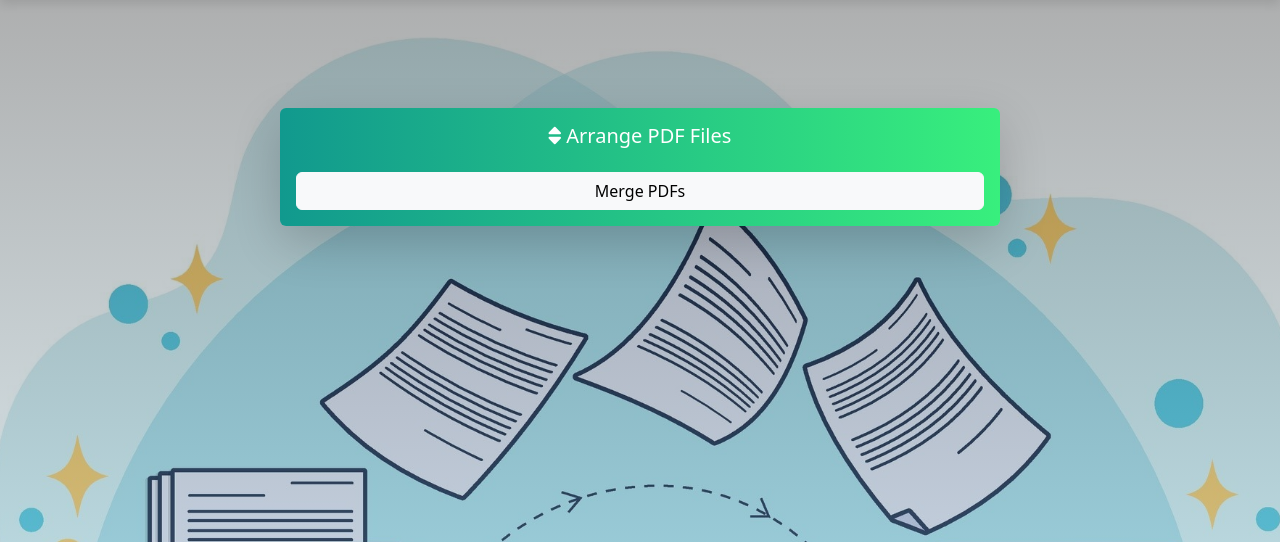
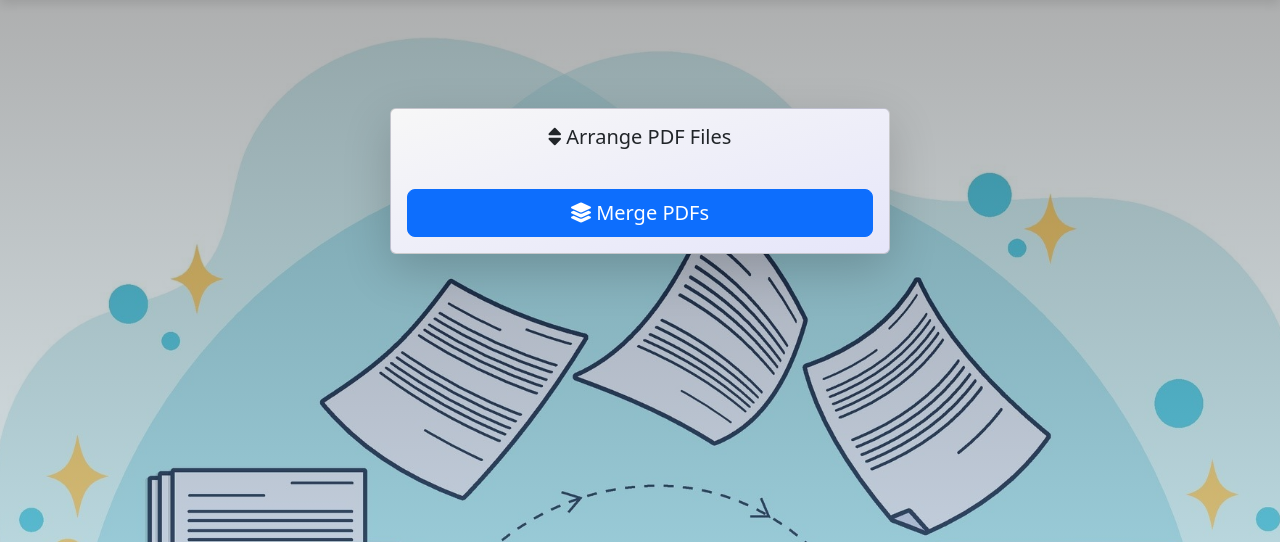
Before and after one commit to GayatriPisya/WordToPDF_PDFToWord, a Flask app: page /arrange in a window 1280 px wide. Shown: the part 56-598 px from the top of the page. Run offline with Flask 3, Linux system fonts and the light colour scheme; some libraries are stand-ins or nearby versions.

Commit message:
updated arrange html

```diff
--- a/templates/arrange.html
+++ b/templates/arrange.html
@@ -2,26 +2,38 @@
 
 {% block content %}
 <!-- Arrange Files Section -->
-<div class="container my-5">
+<div class="container py-5">
     <div class="row justify-content-center">
-        <div class="col-md-8">
-            <div class="card shadow-lg border-0" style="background: linear-gradient(to right, #11998e, #38ef7d);">
-                <div class="card-body text-center">
-                    <h5 class="card-title" style="color: white;"><i class="fas fa-sort"></i> Arrange PDF Files</h5>
-                    <form action="/merge" method="POST" id="arrange-form">
+        <div class="col-md-6">
+            <div class="card shadow-lg mx-auto" style="max-width: 500px; background: linear-gradient(to bottom right, #f7f7f7, #e6e6fa);">
+                <div class="card-body">
+                    <h5 class="card-title text-center mb-4 text-dark">
+                        <i class="fas fa-sort"></i> Arrange PDF Files
+                    </h5>
+                    <form action="/merge" method="POST" id="arrange-form" class="needs-validation" novalidate>
                         <ul id="file-list" class="list-group mb-3">
                             <!-- Dynamically populated list of files -->
                             {% for file in files %}
-                            <li class="list-group-item">
+                            <li class="list-group-item d-flex justify-content-between align-items-center">
                                 <span>{{ file.filename }}</span>
+                                <div class="btn-group">
+                                    <button type="button" class="btn btn-sm btn-light move-up">
+                                        <i class="fas fa-arrow-up"></i> Move Up
+                                    </button>
+                                    <button type="button" class="btn btn-sm btn-light move-down">
+                                        <i class="fas fa-arrow-down"></i> Move Down
+                                    </button>
+                                </div>
                                 <input type="hidden" name="file_order[]" value="{{ file.filename }}">
-                                <button type="button" class="btn btn-sm btn-secondary float-right move-up">↑</button>
-                                <button type="button" class="btn btn-sm btn-secondary float-right move-down">↓</button>
                             </li>
                             {% endfor %}
                         </ul>
                         <!-- Submit Button -->
-                        <button type="submit" class="btn btn-light w-100">Merge PDFs</button>
+                        <div class="d-grid gap-2">
+                            <button type="submit" class="btn btn-primary btn-lg">
+                                <i class="fas fa-layer-group"></i> Merge PDFs
+                            </button>
+                        </div>
                     </form>
                 </div>
             </div>
@@ -49,4 +61,5 @@
         });
     });
 </script>
+
 {% endblock %}
```
